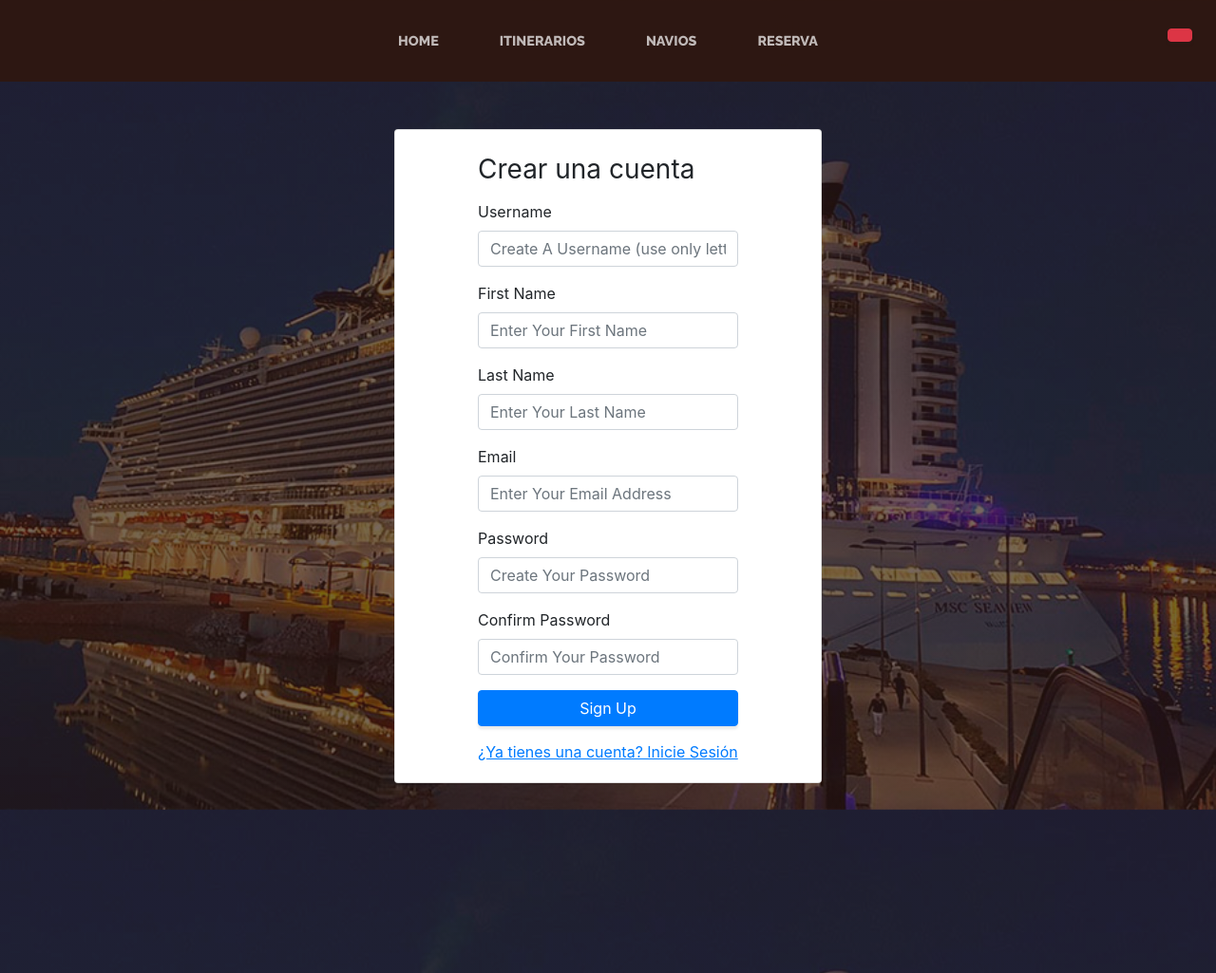
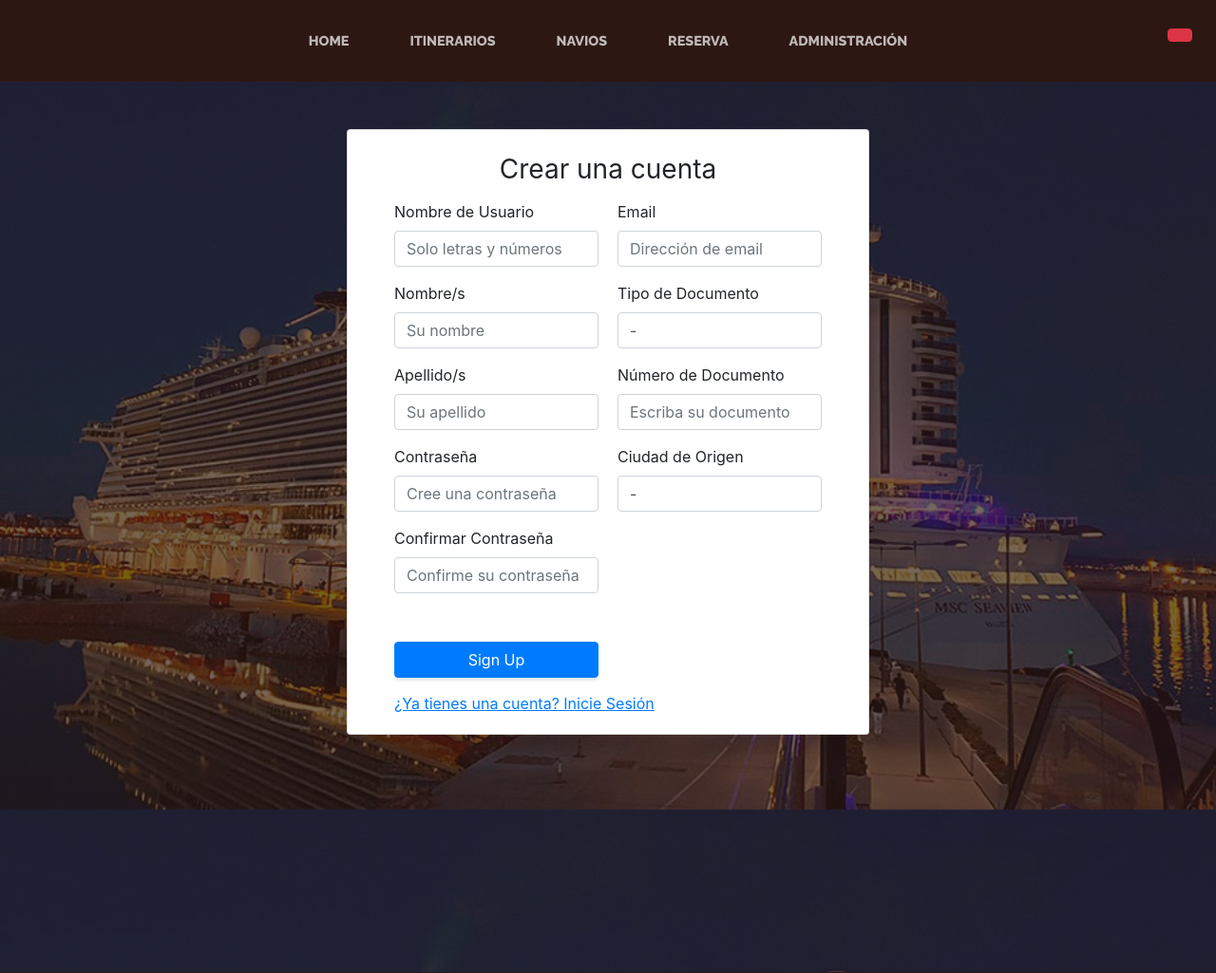
Before and after one commit to Ferchovich/SEA_STAR, a Django app: page /signup.html in a window 1280 px wide. Shown: the top 1025 px of the page at 95% size. Run offline with Django 4.2, Linux system fonts and the light colour scheme; data that the repository does not hold is empty; some libraries are stand-ins or nearby versions.

Commit message:
Cambios en los modelos y creación de la página tripulantes

```diff
--- a/src/config/urls.py
+++ b/src/config/urls.py
@@ -31,5 +31,6 @@ urlpatterns = [
     path("login.html", views.login_user, name="login"),
     path("signup.html", views.signup, name="signup"),
     path("profile.html", views.profile, name="profile"),
+    path("tripulante.html", views.profile, name="tripulante"),
 
 ]
--- a/src/seastar/admin.py
+++ b/src/seastar/admin.py
@@ -22,7 +22,6 @@ admin.site.register(EstadoCamarote,)
 admin.site.register(EstadoNavio,)
 admin.site.register(HistorialTripulante,)
 admin.site.register(Recorrido,)
-admin.site.register(SolicitudViaje,)
 admin.site.register(TipoDocumento,)
 
 class NavioAdmin(admin.ModelAdmin):
--- a/src/seastar/templates/index.html
+++ b/src/seastar/templates/index.html
@@ -30,6 +30,7 @@
                         <li class="nav-item px-lg-4"><a class="nav-link text-uppercase" href="/itinerarios.html">Itinerarios</a></li>
                         <li class="nav-item px-lg-4"><a class="nav-link text-uppercase" href="/navios.html">Navios</a></li>
                         <li class="nav-item px-lg-4"><a class="nav-link text-uppercase" href="/reserva.html">reserva</a></li>
+                        <li class="nav-item px-lg-4"><a class="nav-link text-uppercase" href="/tripulante.html">administración</a></li>
                         <a class="loginbtn" href="login.html">
                             <button class="btn btn-danger btn-xl">
                                 {% if logged_user %}
--- a/src/seastar/templates/reservaCamarote.html
+++ b/src/seastar/templates/reservaCamarote.html
@@ -37,7 +37,7 @@
                             </button>
                             <div class="dropdown-menu" aria-labelledby="dropdownMenuButton">
                                 {% for camarote in camarotes %}
-                                    {% if camarote.cubiertaUbicada.numeroCubierta ==  itemCubierta and camarote.estadoCamarote.nombreEstadoCamarote == 'Disponible' %}
+                                    {% if camarote.cubiertaUbicada.numeroCubierta == itemCubierta and camarote.estadoCamarote.nombreEstadoCamarote == 'Disponible' %}
                                         <button class="dropdown-item" onclick=changeName('{{ camarote.numero_camarote }}'),hide(sessionStorage.camaroteActual),show('{{ camarote.numero_camarote }}'),save('{{ camarote.numero_camarote }}')>{{ camarote.numero_camarote }}</button>
                                     {% endif %}
                                 {% endfor %}
--- a/src/seastar/templates/signup.html
+++ b/src/seastar/templates/signup.html
@@ -3,40 +3,67 @@
 
     {% block content %}
         <section>
-            <div class="card" style="margin: auto;max-width: 450px; margin-top: 50px; margin-bottom: 250px">
+            <div class="card" style="margin: auto;max-width: 550px; margin-top: 50px; margin-bottom: 250px">
                 <div style="margin: auto;max-width: 450px;">
-                    <h1 style="margin: auto; margin-bottom: 25px;margin-top: 25px" class="h3 mb-3 font-weight-normal">Crear una cuenta</h1>
-                    <form method="POST" action="">
+                    <h1 style="margin: auto;margin-bottom: 25px;margin-top: 25px" class="h3 mb-3 font-weight-normal text-center ">Crear una cuenta</h1>
+                    <form method="POST" action="" style="margin: auto; display: grid;grid-template-columns: 1fr 1fr;grid-gap: 20px;">
                         {% csrf_token %}
+                        <div class="text-left">
                             <div class="form-group">
-                            <label for="username">Username</label>
-                            <input type="text" class="form-control" id="username" name="username" placeholder="Create A Username (use only letters and numbers)" Required>
+                                <label for="username">Nombre de Usuario</label>
+                                <input type="text" class="form-control" id="username" name="username" placeholder="Solo letras y números" Required>
                             </div>
                             <div class="form-group">
-                            <label for="fname">First Name</label>
-                            <input type="text" class="form-control" id="fname" name="fname" placeholder="Enter Your First Name" Required>
+                                <label for="fname">Nombre/s</label>
+                                <input type="text" class="form-control" id="fname" name="fname" placeholder="Su nombre" Required>
                             </div>
                             <div class="form-group">
-                            <label for="lname">Last Name</label>
-                            <input type="text" class="form-control" id="lname" name="lname" placeholder="Enter Your Last Name" Required>
+                                <label for="lname">Apellido/s</label>
+                                <input type="text" class="form-control" id="lname" name="lname" placeholder="Su apellido" Required>
+                            </div>
+
+                            <div class="form-group">
+                                <label for="pass1">Contraseña</label>
+                                <input type="password" class="form-control" id="pass1" name="pass1" placeholder="Cree una contraseña" Required>
                             </div>
                             <div class="form-group">
+                                <label for="pass2">Confirmar Contraseña</label>
+                                <input type="password" class="form-control" id="pass2" name="pass2" placeholder="Confirme su contraseña" Required>
+                            </div>
+                        </div>
+                        <div>
+                            <div class="form-group">
                                 <label for="email">Email</label>
-                            <input type="email" class="form-control" id="email" name="email" placeholder="Enter Your Email Address" Required>
+                                <input type="email" class="form-control" id="email" name="email" placeholder="Dirección de email" Required>
                             </div>
                             <div class="form-group">
-                            <label for="pass1">Password</label>
-                            <input type="password" class="form-control" id="pass1" name="pass1" placeholder="Create Your Password" Required>
+                                <label for="username">Tipo de Documento</label>
+                                <select class="form-control" id="username" name="tipo_doc" placeholder="Su tipo de documento" Required>
+                                    <option value="" autofocus hidden>-</option>
+                                    {% for tipoDocumento in tipoDocumentos %}
+                                        <option value="{{ tipoDocumento.nombreTipoDocumento }}">{{ tipoDocumento.nombreTipoDocumento }}</option>
+                                    {% endfor %}
+                                </select>
                             </div>
                             <div class="form-group">
-                            <label for="pass2">Confirm Password</label>
-                            <input type="password" class="form-control" id="pass2" name="pass2" placeholder="Confirm Your Password" Required>
+                                <label for="fname">Número de Documento</label>
+                                <input type="number" class="form-control" id="num_doc" name="num_doc" placeholder="Escriba su documento" Required>
                             </div>
-                        <div style="margin: auto;margin-top: 15px">
+                            <div class="form-group">
+                                <label for="pass2">Ciudad de Origen</label>
+                                <select class="form-control" id="ciudad" name="ciudad" placeholder="Seleccióne su Ciudad" Required>
+                                    <option value="" autofocus hidden>-</option>
+                                    {% for ciudad in ciudades %}
+                                        <option value="{{ ciudad.nombre_ciudad }}">{{ ciudad.nombre_ciudad }} - {{ ciudad.pais.nombre_pais }}</option>
+                                    {% endfor %}
+                                </select>
+                            </div>
+                        </div>
+                        <div style="margin: center;margin-top: 15px">
                             <input type="submit" value="Sign Up" class="btn btn-primary btn-block">
                         </div>
                     </form>
-                    <div style="margin: auto; margin-bottom: 20px;margin-top: 15px">
+                    <div class="text-left" style="margin: center; margin-bottom: 20px;margin-top: 15px">
                         <a class="btn-link" href="/login.html">¿Ya tienes una cuenta? Inicie Sesión</a>
                     </div>
                 </div>
--- a/src/seastar/views.py
+++ b/src/seastar/views.py
@@ -3,7 +3,7 @@ from django.contrib.auth import authenticate, login, logout
 from django.http import HttpRequest
 from django.contrib.auth.models import User
 from django.contrib import  messages
-from seastar.models import Navio, Itinerario, Puerto, Recorrido, Cubierta, Camarote
+from seastar.models import Navio, Itinerario, Puerto, Recorrido, Cubierta, Camarote, Pais, Ciudad, TipoDocumento, Pasajero
 # Create your views here.
 
 def home(request:HttpRequest):
@@ -70,7 +70,9 @@ def login_user(request: HttpRequest):
         return render(request, './login.html', )
 
 def signup(request: HttpRequest):
-
+    ciudades = Ciudad.objects.all()
+    paises = Pais.objects.all()
+    tipoDocumentos = TipoDocumento.objects.all()
     if request.method == "POST":
         username = request.POST['username']
         fname = request.POST['fname']
@@ -78,6 +80,9 @@ def signup(request: HttpRequest):
         email = request.POST['email']
         pass1 = request.POST['pass1']
         pass2 = request.POST['pass2']
+        tipo_doc = request.POST['tipo_doc']
+        num_doc = request.POST['num_doc']
+        ciudad = request.POST['ciudad']
 
         if User.objects.filter(username=username):
             messages.error(request, "Ese nombre de usuario ya existe. Elija otro.")
@@ -95,22 +100,31 @@ def signup(request: HttpRequest):
             messages.error(request, "El nombre de usuario no puede contener caracteres especiales.")
             return redirect('./signup.html')
 
+        tipo_docF = TipoDocumento.objects.get(nombreTipoDocumento=tipo_doc)
+        ciudadF = Ciudad.objects.get(nombre_ciudad=ciudad)
+        paisF = Pais.objects.get(nombre_pais=ciudadF.pais)
+
         myuser = User.objects.create_user(username, email, pass1)
+        mypasagero = Pasajero(tipo_documento=tipo_docF, numero_documento=num_doc, nombre=fname, ciudad_origen=ciudadF, pais_origen=paisF)
         myuser.first_name = fname
         myuser.last_name = lname
         myuser.is_active = True
         myuser.save()
+        mypasagero.save()
         messages.success(request, "Su cuenta fue creada con éxito.")
 
         return redirect('./login.html')
 
     else:
-        return render(request, "./signup.html", {})
+        return render(request, "./signup.html", {"ciudades" : ciudades ,  "paises" : paises , "tipoDocumentos" : tipoDocumentos })
 
 def profile(request: HttpRequest):
     logged_user = getLoggedUser(request)
+    return render(request, "profile.html", {"logged_user": logged_user})
 
-    return render(request, "profile.html", {"logged_user": logged_user})
+def tripulante(request):
+    recorridos = Recorrido.objects.all()
+    return render(request, "tripulante.html", {"recorridos": recorridos})
 
 def getLoggedUser(request: HttpRequest):
     return request.session.get("user", "Iniciar Sesion")
```
Also changed, not shown: src/seastar/models.py (+0 -12 lines), src/seastar/templates/tripulante.html (added, +7 -0 lines), src/seastar/migrations/0004_remove_cubierta_camarote_cubierta_camarote.py (deleted), src/seastar/migrations/0018_remove_pasajero_camarote_alojado.py (added), src/seastar/migrations/0019_delete_solicitudviaje.py (added), 1 other file. Lines whose indentation alone changed are shown as unchanged.
